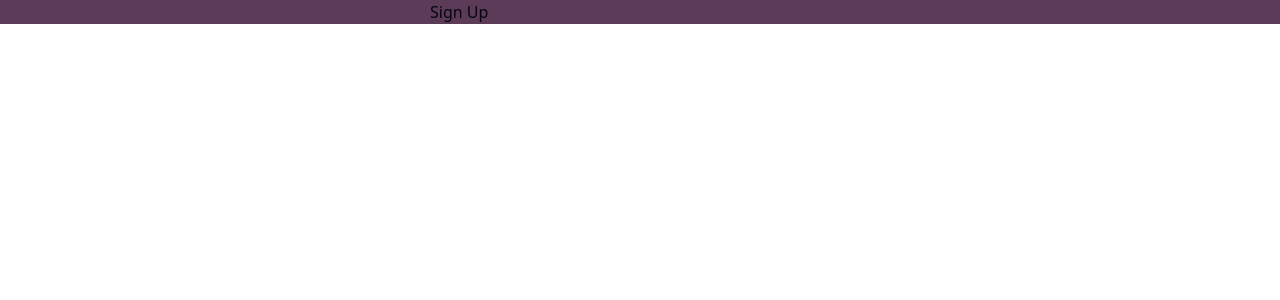
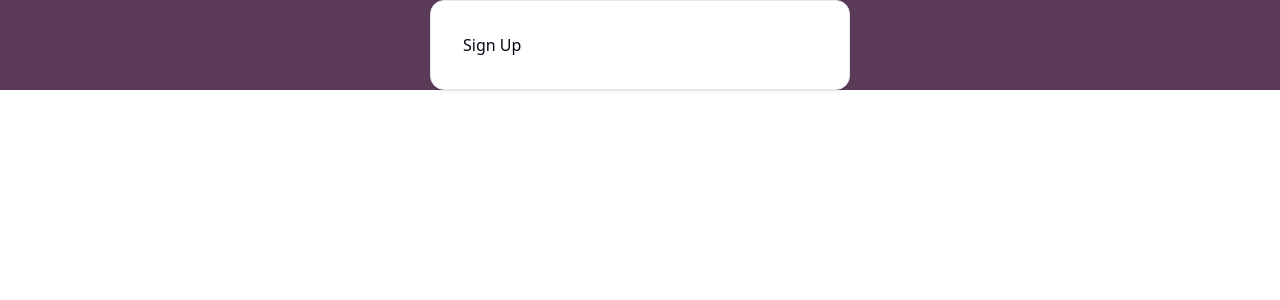
Before and after one commit to shakimthecoder/slack, a Next.js app: page / in a window 1280 px wide. Shown: the top 300 px of the page. Built offline with nearby package versions, Linux system fonts and the light colour scheme.

Commit message:
add card

```diff
--- a/src/features/auth/components/sign-up-card.tsx
+++ b/src/features/auth/components/sign-up-card.tsx
@@ -1,5 +1,9 @@
+import { Card } from '../../../components/ui/card';
+
 export const SignUpCard = () => {
     return (
-        <div>Sign Up</div>
+       <Card className="w-full h-full p-8">
+        Sign Up
+       </Card>
     )
 }
```
